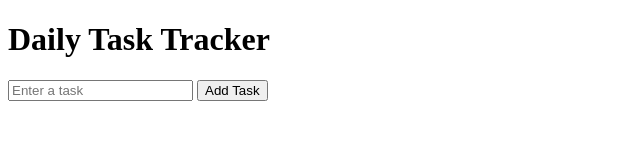
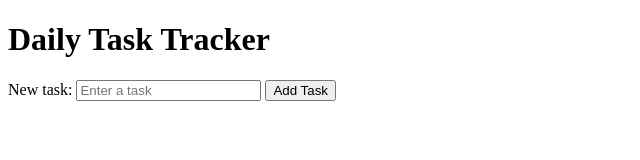
Before and after one commit to enriquecabral/Daily-Task-Tracker, a website: page index.html in a window 1280 px wide. Shown: the whole page, without its empty margins (0-640 px from the left). Drawn offline with Linux system fonts and the light colour scheme.

Commit message:
Add accessible label for task input

```diff
--- a/index.html
+++ b/index.html
@@ -13,6 +13,7 @@
 
     <h1>Daily Task Tracker</h1>
 
+    <label for="taskInput">New task:</label>
     <input type="text" id="taskInput" placeholder="Enter a task">
 
     <button id="addTaskBtn">Add Task</button>
```
